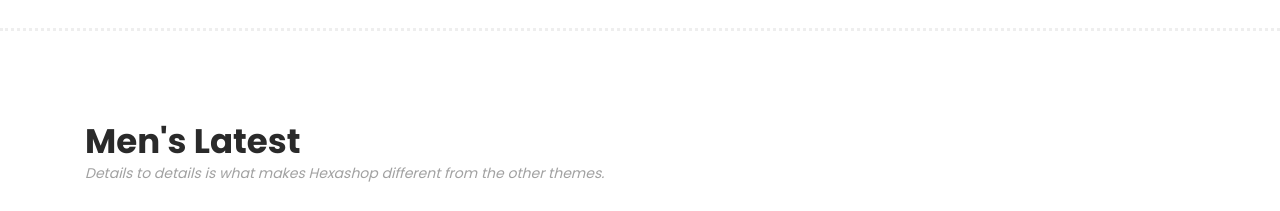
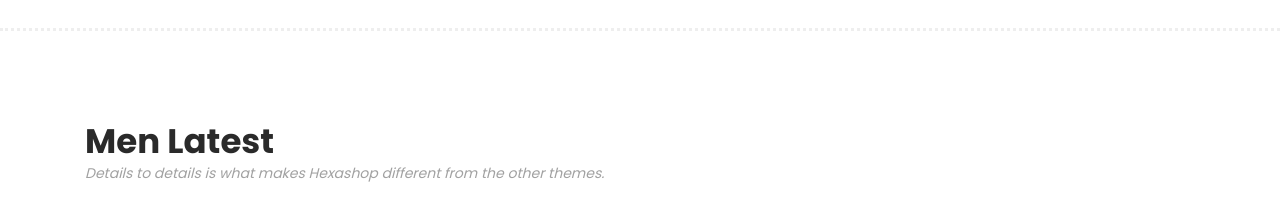
Before and after one commit to suryaprakash-31/repositoryxyz, a plain HTML site: page index.html in a window 1280 px wide. Shown: the part 1064-1275 px from the top of the page. Drawn offline with Linux system fonts and the light colour scheme.

Commit message:
Update index.html

```diff
--- a/index.html
+++ b/index.html
@@ -207,7 +207,7 @@ https://templatemo.com/tm-571-hexashop
             <div class="row">
                 <div class="col-lg-6">
                     <div class="section-heading">
-                        <h2>Men's Latest</h2>
+                        <h2>Men Latest</h2>
                         <span>Details to details is what makes Hexashop different from the other themes.</span>
                     </div>
                 </div>
```
